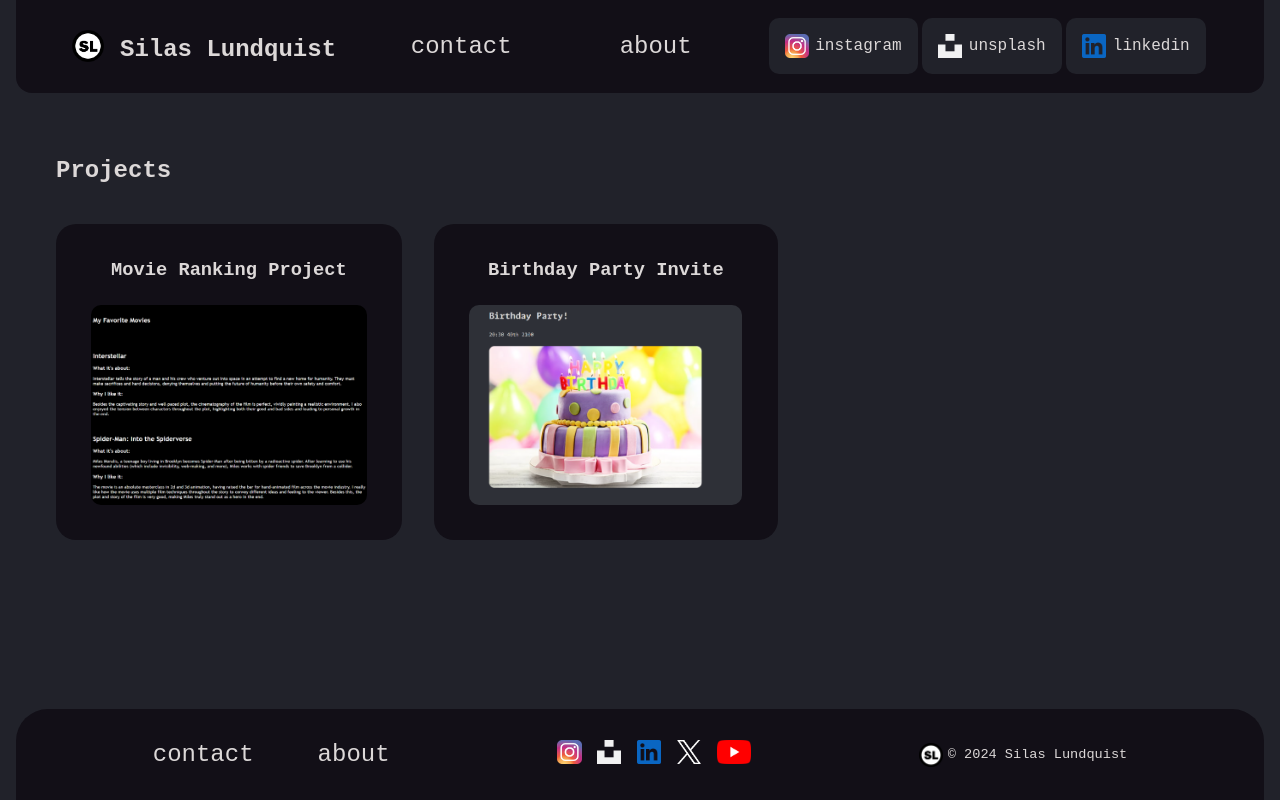
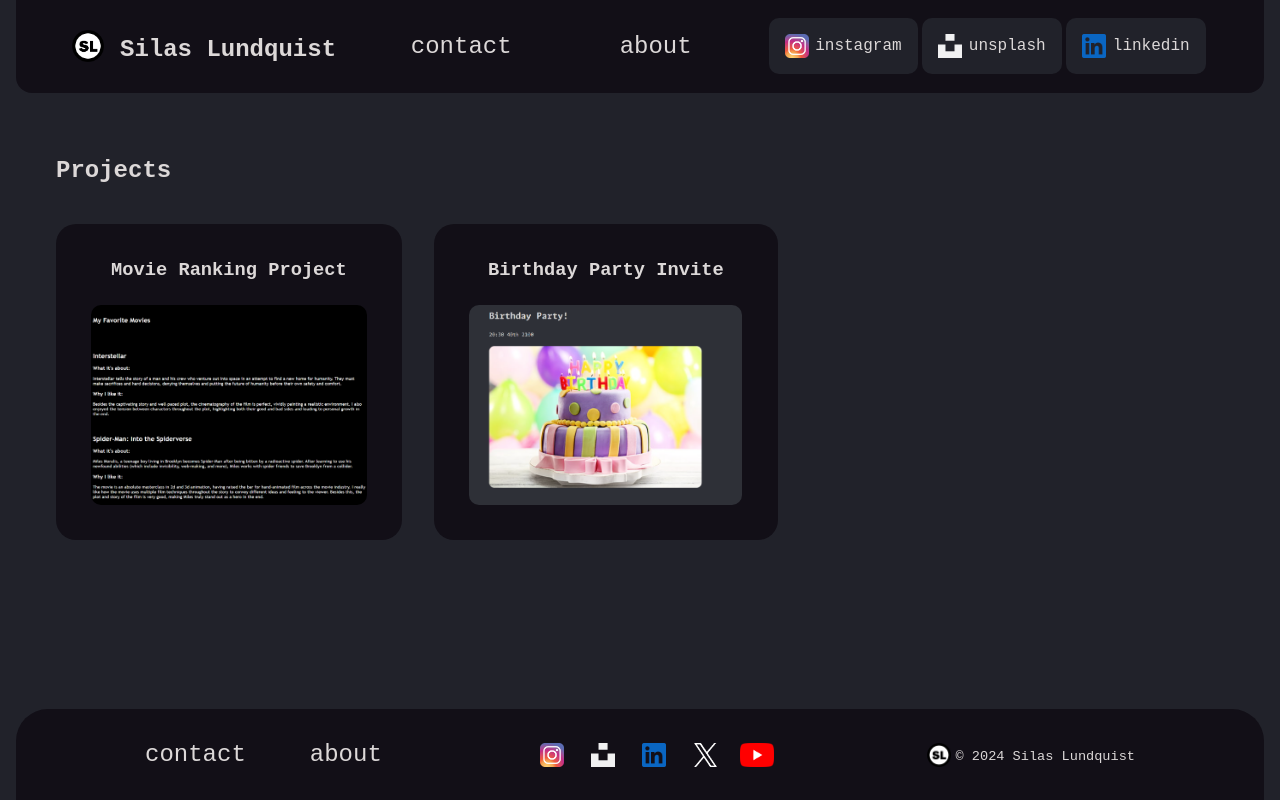
Before and after one commit to SLundquist/slundquist.github.io, a plain HTML site: page index.html in a window 1280 px wide. Drawn offline with Linux system fonts and the light colour scheme.

Commit message:
Update Footer External Link Padding

```diff
--- a/style.css
+++ b/style.css
@@ -214,14 +214,20 @@ body {
 
 .footerLinkIcon { /*Class for all icons of links in the footer*/
   height: 1.5rem;
-  padding: 0.4rem;
   background: transparent;
 }
 
 .footerExternalLinkBox { /*Box for each specific link icon*/
   background: transparent;
   margin: 0rem;
+  padding: 0;
   border-radius: 10px;
+  height: 3rem;
+  width: 3rem;
+  display: flex;
+  flex-flow: row nowrap;
+  align-items: center;
+  justify-content: center;
 }
 
 .footerExternalLinkBox:hover {
@@ -247,6 +253,7 @@ body {
   font-weight: lighter;
   font-family: var(--specialFont);
   font-size: 0.85rem;
+  padding-top: 0.25rem;
 }
 
 /* Experimental Code
```
